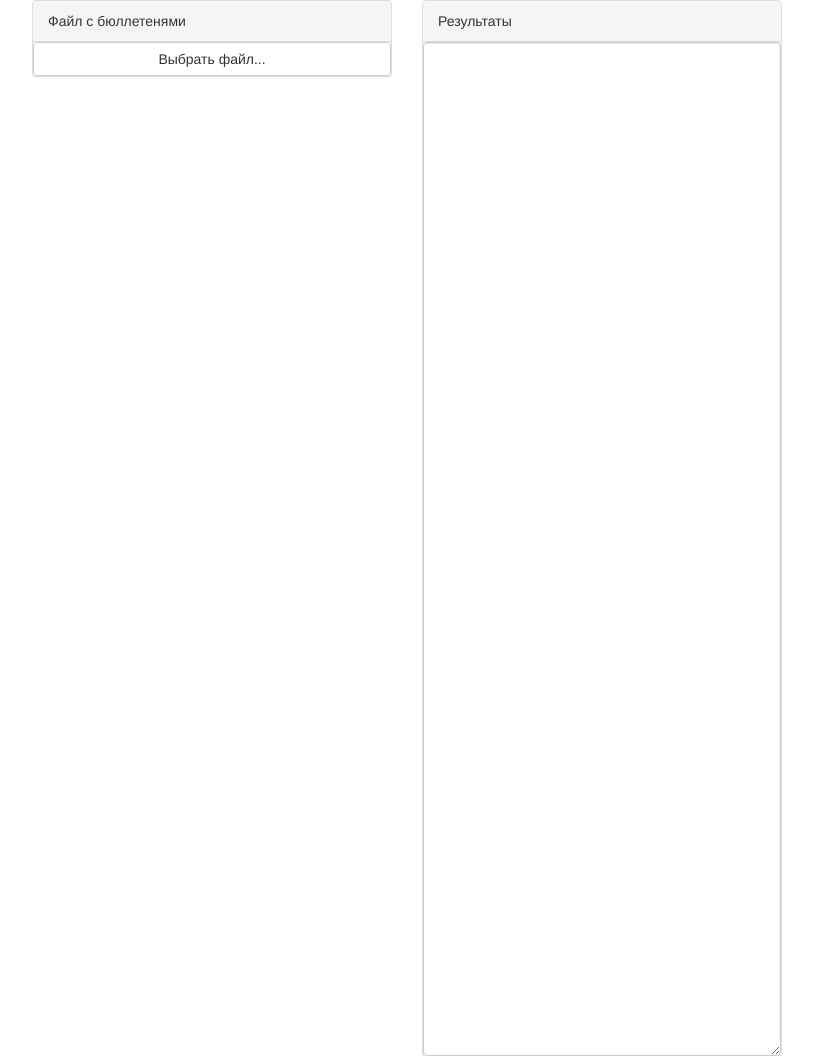
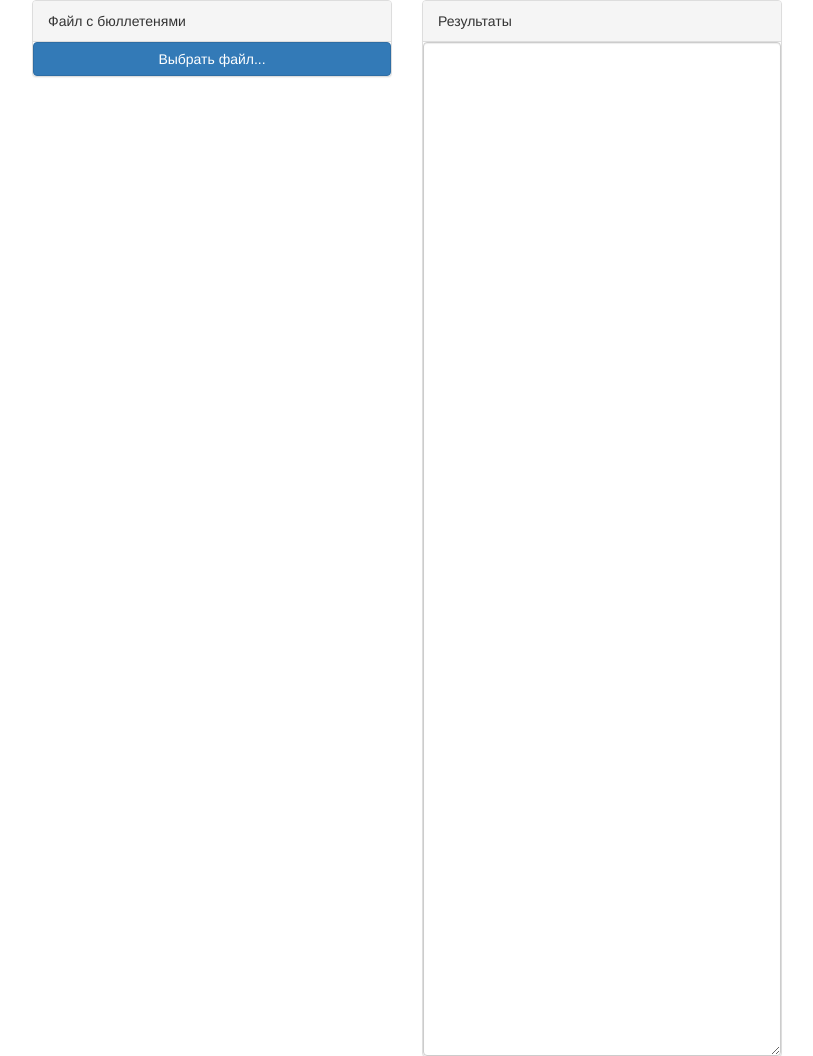
Before and after one commit to timurgaisin/github.io, a plain HTML site: page index.html in a window 1280 px wide. Shown: the top 1056 px of the page, without its empty margins (38-851 px from the left). Drawn offline with Linux system fonts and the light colour scheme.

Commit message:
Выделил кнопку

```diff
--- a/index.html
+++ b/index.html
@@ -51,10 +51,6 @@
 		 parseContent(FileContent);
 	   };
 	   reader.readAsText(selectedFile, 'CP1251');
-	   /*strings = text.split("\n");
-	   for (var i in strings) {
-			alert(strings[i]);
-	   }*/
 	 }
 
 	function parseContent(content) {
@@ -64,13 +60,6 @@
 			var res = getNumOfPoints(strings[i]);
 			song = res[0].trim();
 			points = res[1];
-			//alert(song);trim()
-			//if (song[-1] == "&nbsp;"){
-			//	alert(-1);
-			//	song = song.substring(0, song.length - 1)
-			//}
-			//alert(song + points);
-
 
 			if (points !== 0) {
 				if (resMap.has(song)){
@@ -80,8 +69,6 @@
 				}
 			}
 		}
-		//alert(Array.from(resMap.keys()));
-		//alert(Array.from(resMap.values()));
 
 		resMap[Symbol.iterator] = function* () {
 			yield* [...this.entries()].sort((a, b) => b[1] - a[1]);
@@ -91,7 +78,6 @@
 			i += 1;
 			document.getElementById('out').innerHTML += i + ') ' + key + ' ' + value + '\n';
 		}
-		//document.getElementById('result').innerHTML = resMap.keys();
 	 }
 
 	</script>
@@ -104,13 +90,9 @@
 		<div class="col-md-4">
 			<div class="panel panel-default">
 				<div class="panel-heading">Файл с бюллетенями</div>
-				<span class="btn btn-default btn-file btn-block">  <!--btn-primary-->
+				<span class="btn btn-default btn-file btn-block btn-primary">  <!--btn-primary-->
 					Выбрать файл...<input type="file" id="inputFile" name="files[]" onchange="readFile()"/>
 				</span>
-
-				<!--<div class="panel-heading">Выберите файл с бюллетенями</div>
-				<input type="file" id="inputFile" name="files[]" onchange="readFile()" />
-				<output id="list"></output>-->
 			</div>
 		</div>
 		<div class="col-md-4">
```
